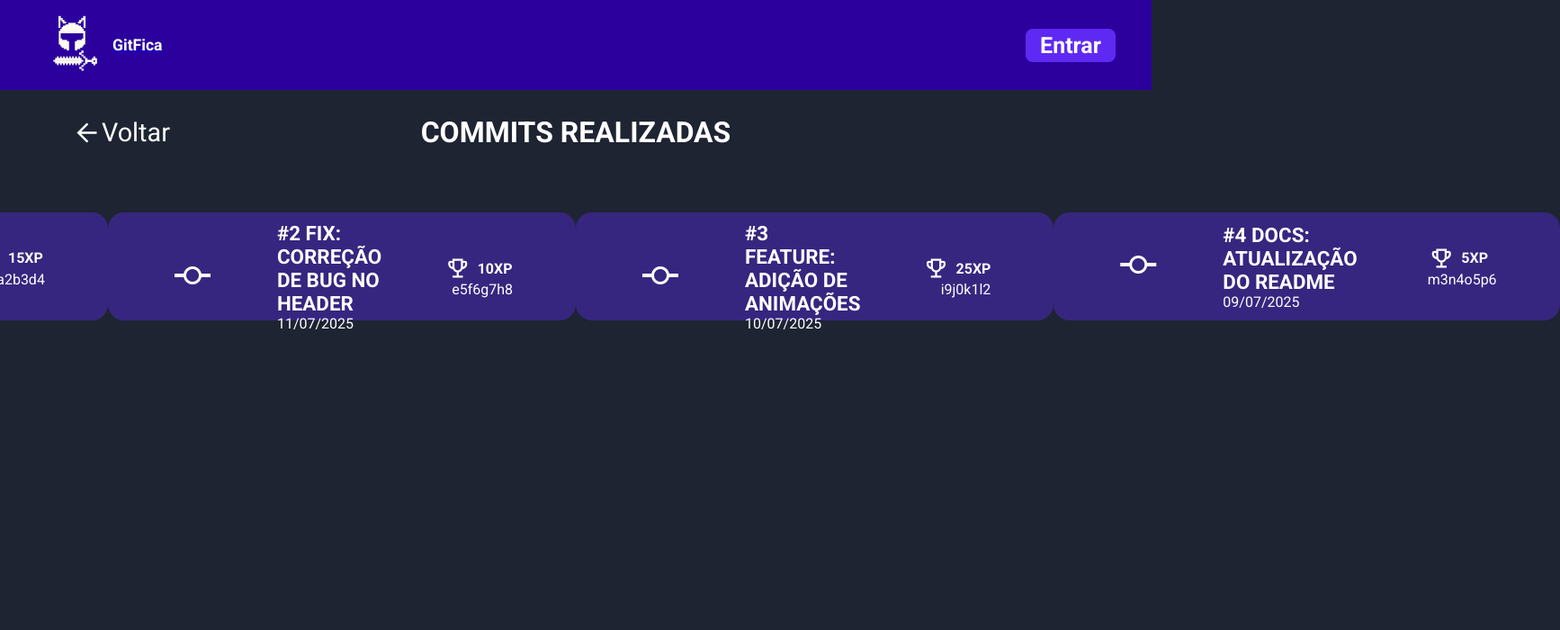
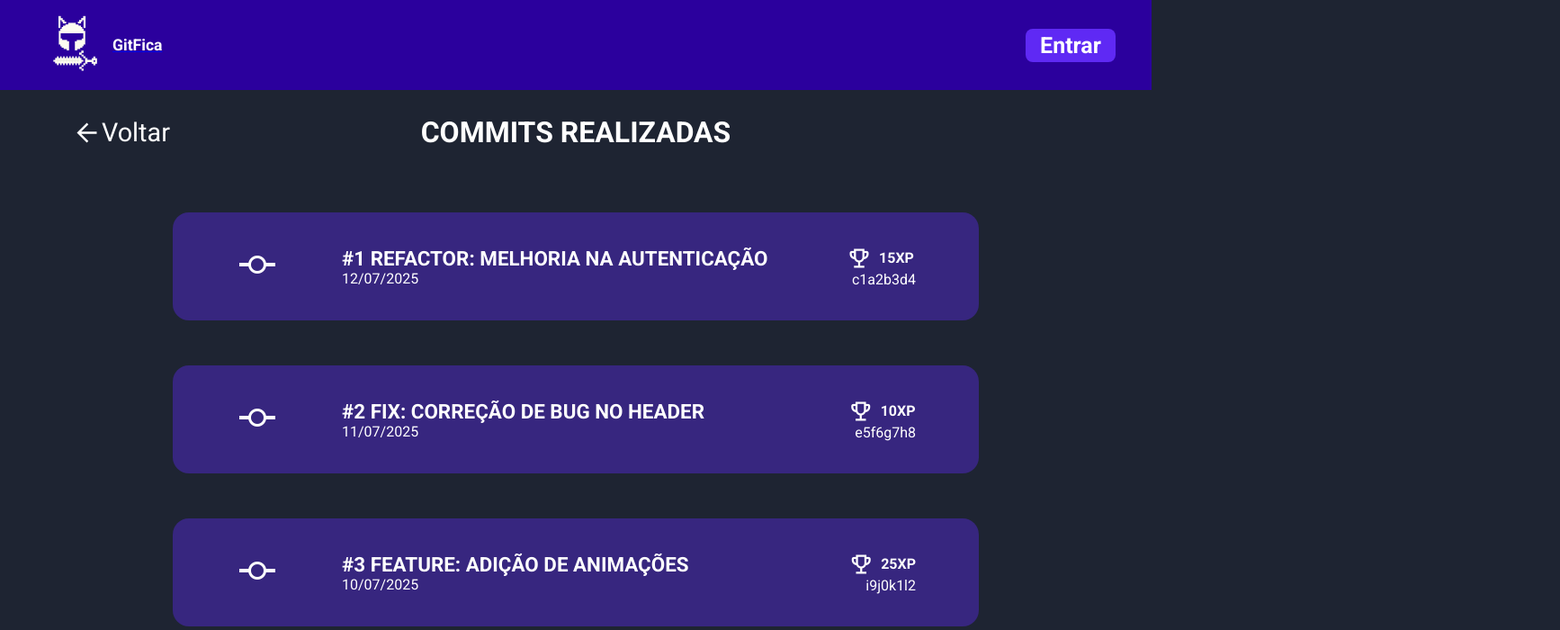
Before and after one commit to fga-eps-mds/2025.1-SGI-Frontend, a Next.js app: page /metrics/commits in a window 1280 px wide. Shown: the top 700 px of the page at 90% size, 1734 px wide, since content can reach past the window. Built offline with nearby package versions, Linux system fonts and the light colour scheme; no server answers.

Commit message:
bugfix: css da tela commits sem a devida formatação consertado

```diff
--- a/src/app/metrics/commits/commits.module.css
+++ b/src/app/metrics/commits/commits.module.css
@@ -47,6 +47,8 @@
 .pageBody{
     padding: 6% 0;
     display: flex;
+    flex-direction: column;
+    gap: 50px;
     justify-content: center;
     align-items: center;
 }
```
